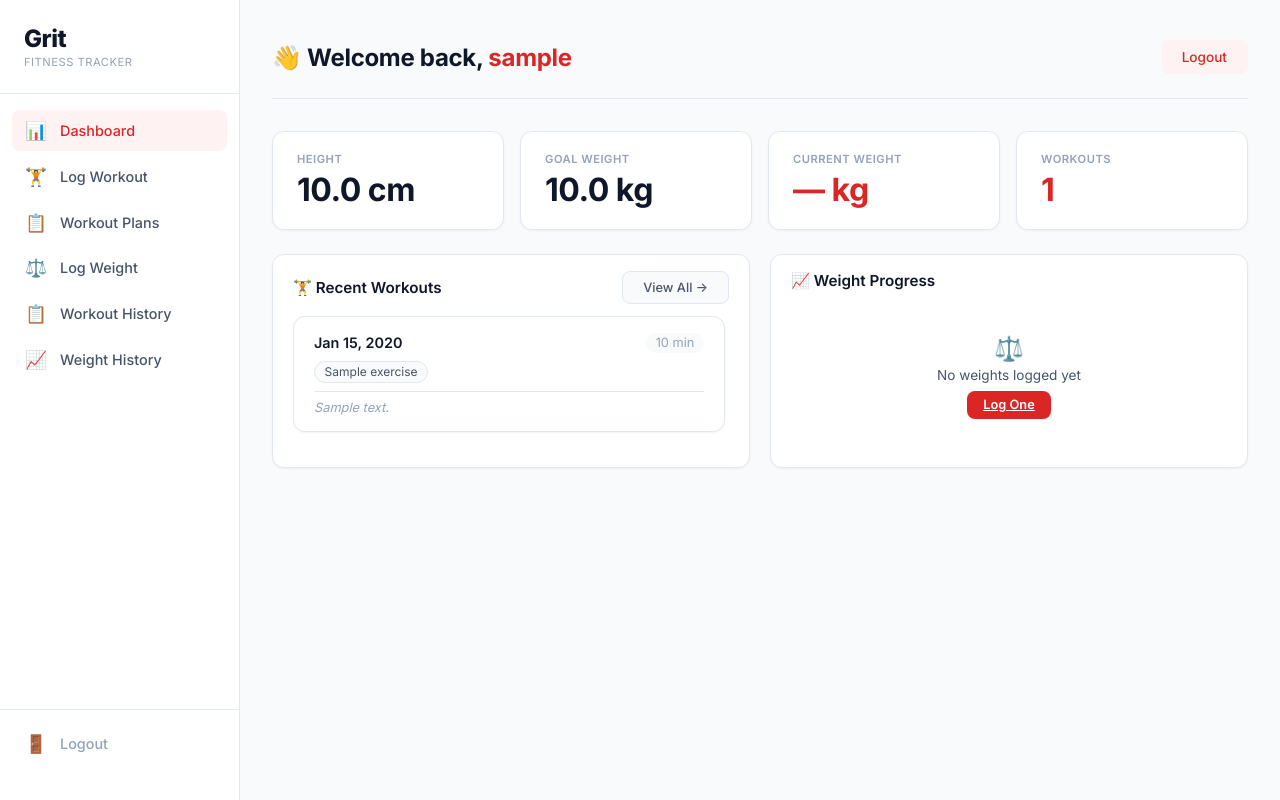
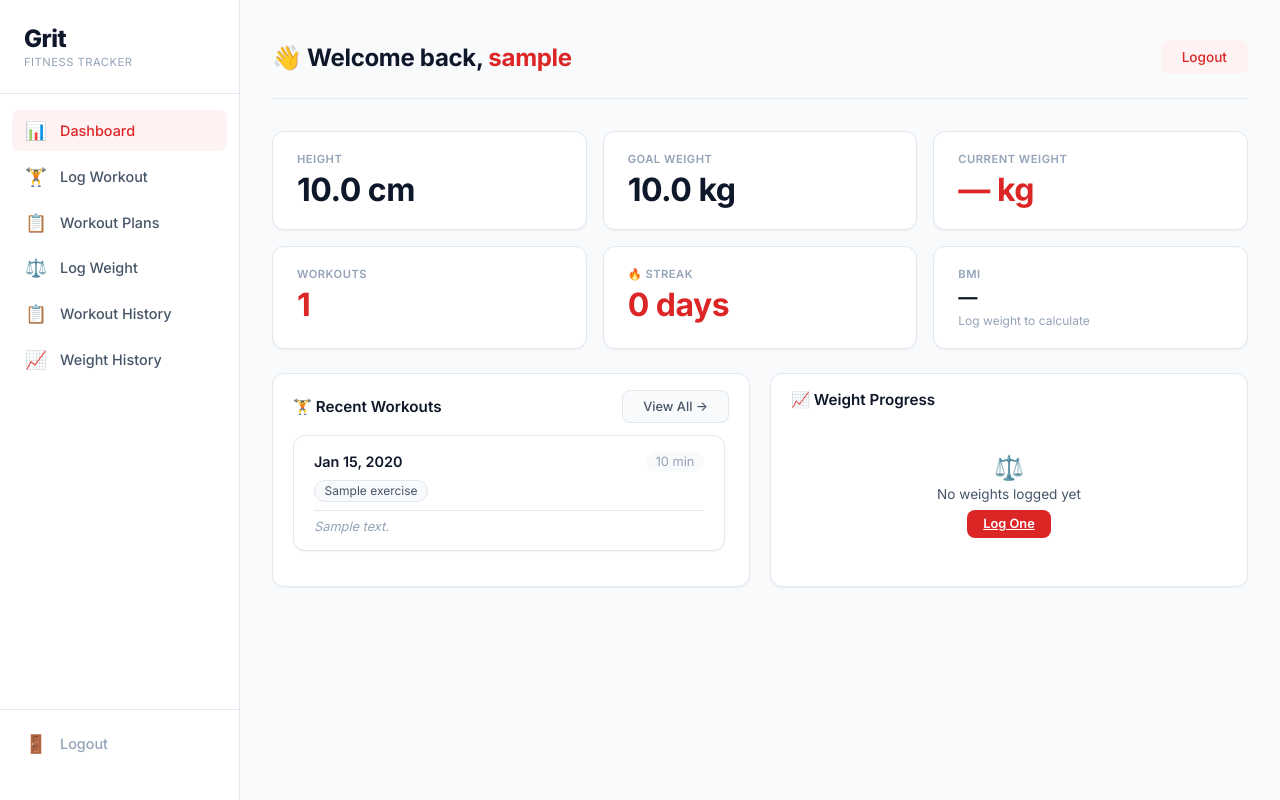
Before and after one commit to SabaShagidzeMain/grit, a Flask app: page /dashboard in a window 1280 px wide. Run offline with Flask 3, Linux system fonts and the light colour scheme; a user stored in the database is signed in; tables that the repository leaves empty hold one stand-in row (values such as "Sample post").

Commit message:
feat: streak and bmi cards

```diff
--- a/app/routes.py
+++ b/app/routes.py
@@ -2,7 +2,7 @@ from flask import Blueprint, render_template, request, redirect, url_for, flash,
 from flask_login import login_user, logout_user, login_required, current_user
 from app import db, login_manager
 from app.models import User, WeightLog, Exercise, Workout, WorkoutSet, WorkoutPlan, PlanExercise
-from datetime import datetime
+from datetime import datetime, timedelta
 import requests
 
 bp = Blueprint('main', __name__)
@@ -157,7 +157,48 @@ def setup():
 def dashboard():
     if not user_has_setup(current_user):
         return redirect(url_for('main.setup'))
-    return render_template('dashboard.html', user=current_user)
+
+    # Get latest weight
+    latest_weight = WeightLog.query.filter_by(user_id=current_user.id).order_by(WeightLog.date.desc()).first()
+
+    # Calculate streak
+    streak = 0
+    if current_user.workouts:
+        check_date = datetime.now().date()
+        while True:
+            day_workouts = Workout.query.filter(
+                Workout.user_id == current_user.id,
+                db.func.date(Workout.date) == check_date
+            ).count()
+            if day_workouts > 0:
+                streak += 1
+                check_date -= timedelta(days=1)
+            else:
+                break
+
+    # Calculate BMI
+    bmi = None
+    bmi_interpretation = None
+    if latest_weight and current_user.height_cm:
+        height_m = current_user.height_cm / 100
+        bmi = latest_weight.weight_kg / (height_m ** 2)
+
+        if bmi < 18.5:
+            bmi_interpretation = "Underweight"
+        elif bmi < 25:
+            bmi_interpretation = "Normal"
+        elif bmi < 30:
+            bmi_interpretation = "Overweight"
+        else:
+            bmi_interpretation = "Obese"
+
+    return render_template('dashboard.html',
+        user=current_user,
+        latest_weight=latest_weight,
+        streak=streak,
+        bmi=bmi,
+        bmi_interpretation=bmi_interpretation
+    )
 
 
 # ============================================
--- a/app/static/css/dashboard.css
+++ b/app/static/css/dashboard.css
@@ -285,3 +285,23 @@
         gap: 0.5rem;
     }
 }
+
+/* ===== STATS GRID - 6 cards ===== */
+.stats-grid {
+    display: grid;
+    grid-template-columns: repeat(3, 1fr);
+    gap: 1rem;
+    margin-bottom: 1.5rem;
+}
+
+@media (max-width: 768px) {
+    .stats-grid {
+        grid-template-columns: repeat(2, 1fr);
+    }
+}
+
+@media (max-width: 480px) {
+    .stats-grid {
+        grid-template-columns: 1fr;
+    }
+}
--- a/app/templates/dashboard.html
+++ b/app/templates/dashboard.html
@@ -1,8 +1,5 @@
-{% extends "base.html" %}
-
-{% block title %}Dashboard - Grit{% endblock %}
-
-{% block content %}
+{% extends "base.html" %} {% block title %}Dashboard - Grit{% endblock %} {%
+block content %}
 <div class="dashboard-container">
   <div class="dashboard-header">
     <h1>👋 Welcome back, <span>{{ user.username }}</span></h1>
@@ -11,58 +8,106 @@
     </div>
   </div>
 
-    <!-- Stats Grid -->
+  <!-- Stats Grid - 6 cards -->
   <div class="stats-grid">
     <div class="stat-card">
       <h3>Height</h3>
-            <p class="stat-number">{{ user.height_cm if user.height_cm else '—' }} cm</p>
+      <p class="stat-number">
+        {{ user.height_cm if user.height_cm else '—' }} cm
+      </p>
     </div>
     <div class="stat-card">
       <h3>Goal Weight</h3>
-            <p class="stat-number">{{ user.goal_weight if user.goal_weight else '—' }} kg</p>
+      <p class="stat-number">
+        {{ user.goal_weight if user.goal_weight else '—' }} kg
+      </p>
     </div>
     <div class="stat-card">
       <h3>Current Weight</h3>
-            {% set latest_weight = user.weight_logs|sort(attribute='date', reverse=true)|first %}
-            <p class="stat-number accent">{{ latest_weight.weight_kg if latest_weight else '—' }} kg</p>
+      <p class="stat-number accent">
+        {{ latest_weight.weight_kg if latest_weight else '—' }} kg
+      </p>
     </div>
     <div class="stat-card">
       <h3>Workouts</h3>
       <p class="stat-number accent">{{ user.workouts|length }}</p>
     </div>
+    <div class="stat-card">
+      <h3>🔥 Streak</h3>
+      <p class="stat-number accent">{{ streak }} days</p>
+    </div>
+    <div class="stat-card">
+      <h3>BMI</h3>
+      {% if bmi %}
+      <p class="stat-number accent">{{ "%.1f"|format(bmi) }}</p>
+      <p
+        style="
+          font-size: 0.75rem;
+          color: var(--text-muted);
+          margin-top: 0.25rem;
+        "
+      >
+        {{ bmi_interpretation }}
+      </p>
+      {% else %}
+      <p class="stat-number" style="font-size: 1.2rem">—</p>
+      <p
+        style="
+          font-size: 0.75rem;
+          color: var(--text-muted);
+          margin-top: 0.25rem;
+        "
+      >
+        Log weight to calculate
+      </p>
+      {% endif %}
+    </div>
   </div>
 
   <!-- Two Column Layout: Recent Workouts + Weight Chart -->
   <div class="dashboard-two-col">
-        <!-- Left: Recent Workouts (Fixed Height + Scrollable) -->
+    <!-- Left: Recent Workouts -->
     <div class="recent-workouts">
       <div class="section-header">
         <h2>🏋️ Recent Workouts</h2>
         {% if user.workouts|length > 0 %}
-                <a href="{{ url_for('main.workout_history') }}" class="btn-secondary" style="font-size: 0.8rem;">View All →</a>
+        <a
+          href="{{ url_for('main.workout_history') }}"
+          class="btn-secondary"
+          style="font-size: 0.8rem"
+          >View All →</a
+        >
         {% endif %}
       </div>
 
       <div class="workout-scroll-container">
-                {% if user.workouts|length > 0 %}
-                    {% set recent_workouts = user.workouts|sort(attribute='date', reverse=true) %}
+        {% if user.workouts|length > 0 %} {% set recent_workouts =
+        user.workouts|sort(attribute='date', reverse=true) %}
         <div class="workout-list">
           {% for workout in recent_workouts[:3] %}
           <div class="workout-card-mini">
             <div class="workout-card-header">
-                                <span class="workout-date">{{ workout.date.strftime('%b %d, %Y') }}</span>
-                                <span class="workout-duration">{{ workout.duration_min or 0 }} min</span>
+              <span class="workout-date"
+                >{{ workout.date.strftime('%b %d, %Y') }}</span
+              >
+              <span class="workout-duration"
+                >{{ workout.duration_min or 0 }} min</span
+              >
             </div>
             <div class="workout-exercise-list">
               {% for set in workout.sets[:3] %}
               <span class="exercise-tag">{{ set.exercise.name }}</span>
-                                {% endfor %}
-                                {% if workout.sets|length > 3 %}
-                                <span class="exercise-tag more">+{{ workout.sets|length - 3 }} more</span>
+              {% endfor %} {% if workout.sets|length > 3 %}
+              <span class="exercise-tag more"
+                >+{{ workout.sets|length - 3 }} more</span
+              >
               {% endif %}
             </div>
             {% if workout.notes %}
-                            <p class="workout-mini-notes">{{ workout.notes[:50] }}{% if workout.notes|length > 50 %}...{% endif %}</p>
+            <p class="workout-mini-notes">
+              {{ workout.notes[:50] }}{% if workout.notes|length > 50 %}...{%
+              endif %}
+            </p>
             {% endif %}
           </div>
           {% endfor %}
@@ -71,7 +116,17 @@
         <div class="empty-state-compact">
           <span class="empty-icon">🏋️</span>
           <p>No workouts yet</p>
-                        <a href="{{ url_for('main.log_workout') }}" class="btn-primary" style="width: auto; display: inline-block; font-size: 0.8rem; padding: 0.4rem 1rem;">Log One</a>
+          <a
+            href="{{ url_for('main.log_workout') }}"
+            class="btn-primary"
+            style="
+              width: auto;
+              display: inline-block;
+              font-size: 0.8rem;
+              padding: 0.4rem 1rem;
+            "
+            >Log One</a
+          >
         </div>
         {% endif %}
       </div>
@@ -82,7 +137,12 @@
       <div class="section-header">
         <h2>📈 Weight Progress</h2>
         {% if user.weight_logs|length > 0 %}
-                <a href="{{ url_for('main.weight_history') }}" class="btn-secondary" style="font-size: 0.8rem;">View All →</a>
+        <a
+          href="{{ url_for('main.weight_history') }}"
+          class="btn-secondary"
+          style="font-size: 0.8rem"
+          >View All →</a
+        >
         {% endif %}
       </div>
 
@@ -98,31 +158,54 @@
         </div>
         <div class="chart-stat">
           <span class="chart-stat-label">Current</span>
-                        {% set last = user.weight_logs|sort(attribute='date', reverse=true)|first %}
+          {% set last = user.weight_logs|sort(attribute='date',
+          reverse=true)|first %}
           <span class="chart-stat-value">{{ last.weight_kg }} kg</span>
         </div>
         <div class="chart-stat">
           <span class="chart-stat-label">Change</span>
-                        {% set first = user.weight_logs|sort(attribute='date')|first %}
-                        {% set last = user.weight_logs|sort(attribute='date', reverse=true)|first %}
+          {% set first = user.weight_logs|sort(attribute='date')|first %} {% set
+          last = user.weight_logs|sort(attribute='date', reverse=true)|first %}
           {% set diff = (last.weight_kg - first.weight_kg)|round(1) %}
-                        <span class="chart-stat-value {% if diff < 0 %}trend-down{% elif diff > 0 %}trend-up{% else %}trend-stable{% endif %}">
-                            {% if diff < 0 %}↓{% elif diff > 0 %}↑{% else %}→{% endif %}
-                            {{ diff|abs }} kg
+          <span
+            class="chart-stat-value {% if diff < 0 %}trend-down{% elif diff > 0 %}trend-up{% else %}trend-stable{% endif %}"
+          >
+            {% if diff < 0 %}↓{% elif diff > 0 %}↑{% else %}→{% endif %} {{
+            diff|abs }} kg
           </span>
         </div>
       </div>
       {% elif user.weight_logs|length == 1 %}
-                <div class="empty-state-compact" style="padding: 2rem 0.5rem;">
+      <div class="empty-state-compact" style="padding: 2rem 0.5rem">
         <span class="empty-icon">📊</span>
         <p>Log more weights to see your progress chart</p>
-                    <a href="{{ url_for('main.log_weight') }}" class="btn-primary" style="width: auto; display: inline-block; font-size: 0.8rem; padding: 0.4rem 1rem;">Log Weight</a>
+        <a
+          href="{{ url_for('main.log_weight') }}"
+          class="btn-primary"
+          style="
+            width: auto;
+            display: inline-block;
+            font-size: 0.8rem;
+            padding: 0.4rem 1rem;
+          "
+          >Log Weight</a
+        >
       </div>
       {% else %}
-                <div class="empty-state-compact" style="padding: 2rem 0.5rem;">
+      <div class="empty-state-compact" style="padding: 2rem 0.5rem">
         <span class="empty-icon">⚖️</span>
         <p>No weights logged yet</p>
-                    <a href="{{ url_for('main.log_weight') }}" class="btn-primary" style="width: auto; display: inline-block; font-size: 0.8rem; padding: 0.4rem 1rem;">Log One</a>
+        <a
+          href="{{ url_for('main.log_weight') }}"
+          class="btn-primary"
+          style="
+            width: auto;
+            display: inline-block;
+            font-size: 0.8rem;
+            padding: 0.4rem 1rem;
+          "
+          >Log One</a
+        >
       </div>
       {% endif %}
     </div>
@@ -134,100 +217,105 @@
 
 {% if user.weight_logs|length > 1 %}
 <script>
-document.addEventListener('DOMContentLoaded', function() {
-    fetch('/api/weight-data')
-        .then(response => response.json())
-        .then(data => {
-            const ctx = document.getElementById('weightChart').getContext('2d');
+  document.addEventListener("DOMContentLoaded", function () {
+    fetch("/api/weight-data")
+      .then((response) => response.json())
+      .then((data) => {
+        const ctx = document.getElementById("weightChart").getContext("2d");
 
         new Chart(ctx, {
-                type: 'line',
+          type: "line",
           data: {
             labels: data.dates,
-                    datasets: [{
-                        label: 'Weight',
+            datasets: [
+              {
+                label: "Weight",
                 data: data.weights,
-                        borderColor: '#dc2626',
+                borderColor: "#dc2626",
                 borderWidth: 2.5,
-                        backgroundColor: function(context) {
+                backgroundColor: function (context) {
                   const chart = context.chart;
-                            const {ctx, chartArea} = chart;
+                  const { ctx, chartArea } = chart;
                   if (!chartArea) return null;
-                            const gradient = ctx.createLinearGradient(0, chartArea.top, 0, chartArea.bottom);
-                            gradient.addColorStop(0, 'rgba(220, 38, 38, 0.25)');
-                            gradient.addColorStop(0.7, 'rgba(220, 38, 38, 0.05)');
-                            gradient.addColorStop(1, 'rgba(220, 38, 38, 0)');
+                  const gradient = ctx.createLinearGradient(
+                    0,
+                    chartArea.top,
+                    0,
+                    chartArea.bottom,
+                  );
+                  gradient.addColorStop(0, "rgba(220, 38, 38, 0.25)");
+                  gradient.addColorStop(0.7, "rgba(220, 38, 38, 0.05)");
+                  gradient.addColorStop(1, "rgba(220, 38, 38, 0)");
                   return gradient;
                 },
                 fill: true,
                 tension: 0.4,
-                        pointBackgroundColor: '#dc2626',
-                        pointBorderColor: '#ffffff',
+                pointBackgroundColor: "#dc2626",
+                pointBorderColor: "#ffffff",
                 pointBorderWidth: 2,
                 pointRadius: 3.5,
                 pointHoverRadius: 6,
-                    }]
+              },
+            ],
           },
           options: {
             responsive: true,
             maintainAspectRatio: false,
             plugins: {
               legend: {
-                            display: false
+                display: false,
               },
               tooltip: {
-                            backgroundColor: 'white',
-                            titleColor: '#0f172a',
-                            bodyColor: '#475569',
-                            borderColor: '#e2e8f0',
+                backgroundColor: "white",
+                titleColor: "#0f172a",
+                bodyColor: "#475569",
+                borderColor: "#e2e8f0",
                 borderWidth: 1,
                 cornerRadius: 8,
                 padding: 8,
                 callbacks: {
-                                label: function(context) {
-                                    return context.parsed.y + ' kg';
-                                }
-                            }
-                        }
+                  label: function (context) {
+                    return context.parsed.y + " kg";
+                  },
+                },
+              },
             },
             scales: {
               y: {
                 beginAtZero: false,
                 grid: {
-                                color: 'rgba(0, 0, 0, 0.05)'
+                  color: "rgba(0, 0, 0, 0.05)",
                 },
                 ticks: {
-                                callback: function(value) {
-                                    return value + ' kg';
+                  callback: function (value) {
+                    return value + " kg";
                   },
                   font: {
-                                    size: 10
-                                }
-                            }
+                    size: 10,
+                  },
+                },
               },
               x: {
                 grid: {
-                                display: false
+                  display: false,
                 },
                 ticks: {
                   maxTicksLimit: 8,
                   maxRotation: 30,
                   minRotation: 0,
                   font: {
-                                    size: 10
-                                }
-                            }
-                        }
+                    size: 10,
+                  },
+                },
+              },
             },
             interaction: {
               intersect: false,
-                        mode: 'index'
-                    }
-                }
+              mode: "index",
+            },
+          },
         });
       });
   });
 </script>
-{% endif %}
-
-{% endblock %}
+{% endif %} {% endblock %}
```
Also changed, not shown: app/templates/log_workout.html (+0 -8 lines). Lines whose indentation alone changed are shown as unchanged.
